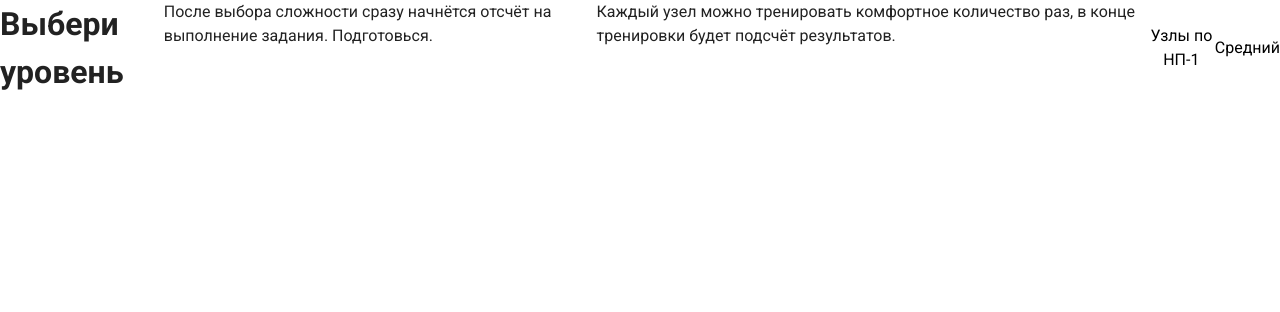
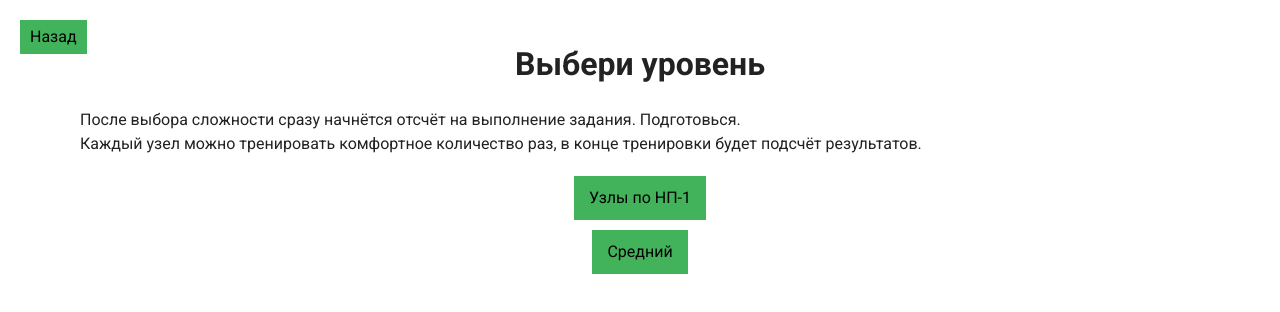
Before and after one commit to yegor-dyakovskiy/knots, a React (Vite) app: page /level in a window 1280 px wide. Shown: the top 312 px of the page. Built offline with nearby package versions, Linux system fonts and the light colour scheme.

Commit message:
add some  css

```diff
--- a/src/components/PageWrapper.css
+++ b/src/components/PageWrapper.css
@@ -1,4 +1,5 @@
 .page-wrapper {
-display: flex;
-justify-content: center;
+max-width: 1200px;
+margin: 0 auto;
+padding: 40px;
 }
--- a/src/index.css
+++ b/src/index.css
@@ -74,3 +74,14 @@ select {
 :focus:not(:focus-visible) {
   outline: none;
 }
+
+.back-button {
+   padding: 5px 10px;
+    display: flex;
+    justify-content: center;
+    align-content: center;
+    background: #43b35b;
+    position: absolute;
+    left: 20px;
+    top: 20px;
+}
--- /dev/null
+++ b/src/pages/LevelScreen.css
@@ -0,0 +1,29 @@
+.level-title {
+  text-align: center;
+  margin-bottom: 20px;
+}
+
+.level-description {
+  width: 100%;
+  margin: 0 auto;
+  margin-bottom: 20px;
+}
+
+.level-button-box {
+  display: flex;
+  flex-direction: column;
+  align-items: center;
+  gap: 10px;
+}
+
+.level-button {
+    padding: 10px 15px;
+    display: flex;
+    justify-content: center;
+    align-content: center;
+    background: #43b35b;
+}
+
+.level-button:hover {
+    background: #22d348;
+}
--- a/src/pages/LevelScreen.jsx
+++ b/src/pages/LevelScreen.jsx
@@ -1,6 +1,7 @@
 import { useNavigate } from "react-router-dom";
 import PageWrapper from "../components/PageWrapper";
 import { useGameStore } from "../store/store";
+import './LevelScreen.css';
 
 export default function LevelScreen() {
   const navigate = useNavigate();
@@ -13,12 +14,29 @@ export default function LevelScreen() {
 
   return (
     <PageWrapper>
-      <h1>Выбери уровень</h1>
-      <p>После выбора сложности сразу начнётся отсчёт на выполнение задания. Подготовься.</p>
-      <p>Каждый узел можно тренировать комфортное количество раз, в конце тренировки будет подсчёт результатов.</p>
+      <button
+        className="back-button"
+        onClick={() => navigate(-1)}
+      >
+        Назад
+      </button>
 
-      <button onClick={() => handleLevelSelect("levelNP1")}>Узлы по НП-1</button>
-      <button onClick={() => handleLevelSelect("levelNP2")}>Средний</button>
+      <h1 className="level-title">Выбери уровень</h1>
+
+      <div className="level-description">
+        <p>После выбора сложности сразу начнётся отсчёт на выполнение задания. Подготовься.</p>
+        <p>Каждый узел можно тренировать комфортное количество раз, в конце тренировки будет подсчёт результатов.</p>
+      </div>
+
+      <div className="level-button-box">
+        <button className="level-button" onClick={() => handleLevelSelect("levelNP1")}>
+          Узлы по НП-1
+        </button>
+        <button className="level-button" onClick={() => handleLevelSelect("levelNP2")}>
+          Средний
+        </button>
+      </div>
+
     </PageWrapper>
   );
 }
--- /dev/null
+++ b/src/pages/StartScreen.css
@@ -0,0 +1,29 @@
+.start-title {
+    text-align: center;
+    margin-bottom: 20px;
+}
+
+.start-description {
+    width: 100%;
+    margin: 0 auto;
+    margin-bottom: 20px;
+}
+
+.start-button-box {
+    width: 100%;
+    display: flex;
+    justify-content: center;
+    align-content: center;
+}
+
+.start-button {
+    padding: 10px 15px;
+    display: flex;
+    justify-content: center;
+    align-content: center;
+    background: #43b35b;
+}
+
+.start-button:hover {
+    background: #22d348;
+}
--- a/src/pages/StartScreen.jsx
+++ b/src/pages/StartScreen.jsx
@@ -1,5 +1,6 @@
 import { useNavigate } from "react-router-dom";
 import PageWrapper from "../components/PageWrapper";
+import './StartScreen.css';
 
 export default function StartScreen() {
   const navigate = useNavigate();
@@ -10,17 +11,20 @@ export default function StartScreen() {
 
   return (
     <PageWrapper>
-      <h1>Привет!</h1>
-      <p>Тут ты можешь потренировать узлы и различные альп.техники на время.</p>
-      <p>Необходимый минимум для альпиниста, при составлении тренажера была использована современная программа подготовки.</p>
-      <p>Для тренировки подготовь заранее снаряжение. Например - на узлах НП-1 нужна основная веревка диаметра 9-10мм и репшнур 6-7мм на схватывающие узлы.</p>
-
+      <h1 className="start-title">Привет!</h1>
+      <div className="start-description">
+      <p>Здесь можно отработать узлы и основные альпинистские техники на время.</p>
+      <p>Тренажёр составлен на основе современной программы подготовки.</p>
+      <p>Заранее подготовь снаряжение перед запуском уровня. Например, для узлов НП-1 понадобится основная верёвка 9–10 мм и репшнур 6–7 мм для схватывающих узлов.</p>
+      </div>
+<div   className="start-button-box">
       <button
         onClick={handleStart}
-        style={{ padding: "10px 20px", fontSize: "16px", marginTop: "20px" }}
-      >
+        className="start-button"
+        >
         Перейти к выбору сложности
       </button>
+        </div>
     </PageWrapper>
   );
 }
--- a/src/pages/levelNP1.jsx
+++ b/src/pages/levelNP1.jsx
@@ -125,15 +125,21 @@ useEffect(() => {
   if (!currentNode) return <PageWrapper>Загрузка...</PageWrapper>;
 
   return (
-    <>
+    <PageWrapper>
+      <button
+        className="back-button"
+        onClick={() => navigate(-1)}
+      >
+        Назад
+      </button>
+
     <div className="div-level-title">
     <h3>
         Узел {currentNodeIndex + 1} / {nodes.length}
       </h3>
       <h1>{currentNode.name}</h1>
     </div>
-        <PageWrapper>
-      <div>
+      <div className="">
 
       <img
         src={currentNode.image}
@@ -168,6 +174,6 @@ useEffect(() => {
       )}
       </div>
     </PageWrapper>
-      </>
+
   );
 }
```
